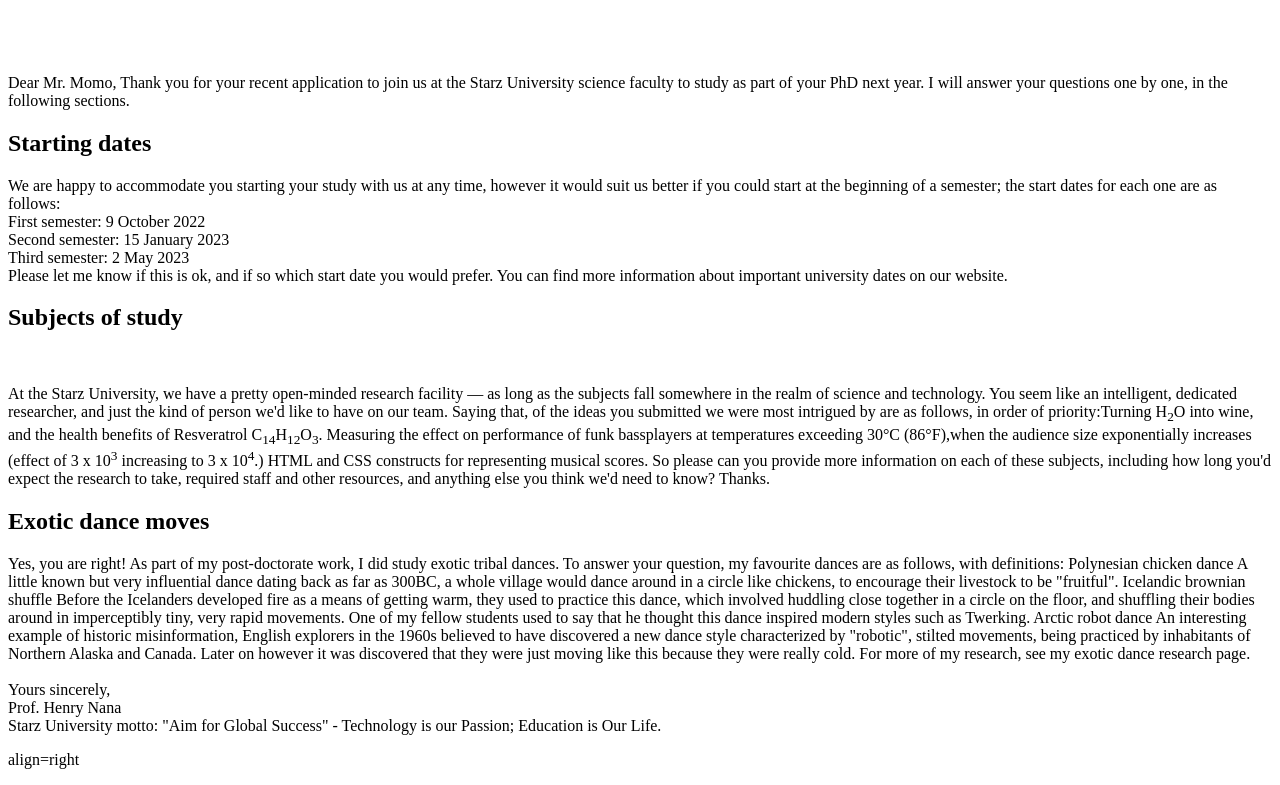
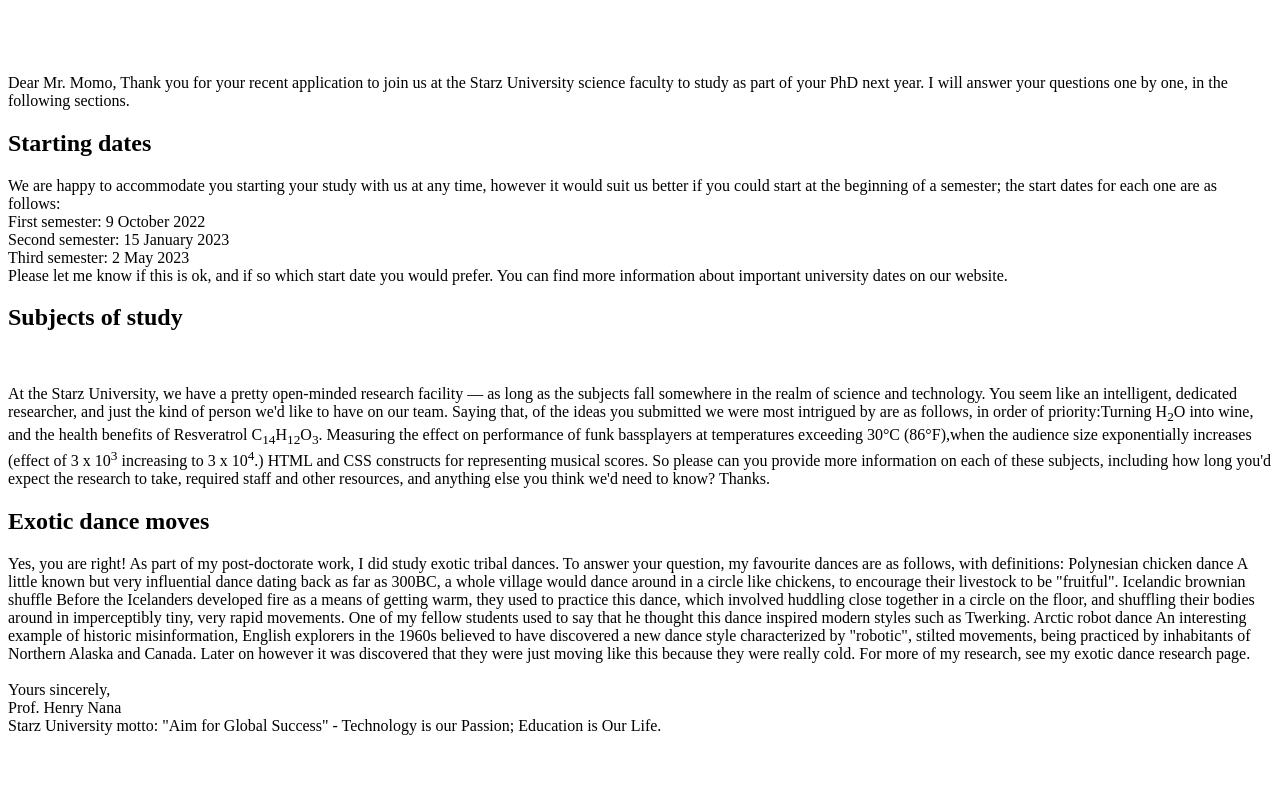
Before and after one commit to Hwoods4948/ART277, a plain HTML site: page Assignment.html in a window 1280 px wide. Shown: the part 481-1266 px from the top of the page. After the commit the page ends 1232 px from the top, so only its background shows below. Drawn offline with Linux system fonts and the light colour scheme.

Commit message:
Add files via upload

```diff
--- a/Assignment.html
+++ b/Assignment.html
@@ -85,7 +85,6 @@
                 <br>
                 Starz University motto: "Aim for Global Success" - Technology is our Passion; Education is
                 Our Life.
-                <P>align=right</P>
              </p>
         </body>
     </head>
```
